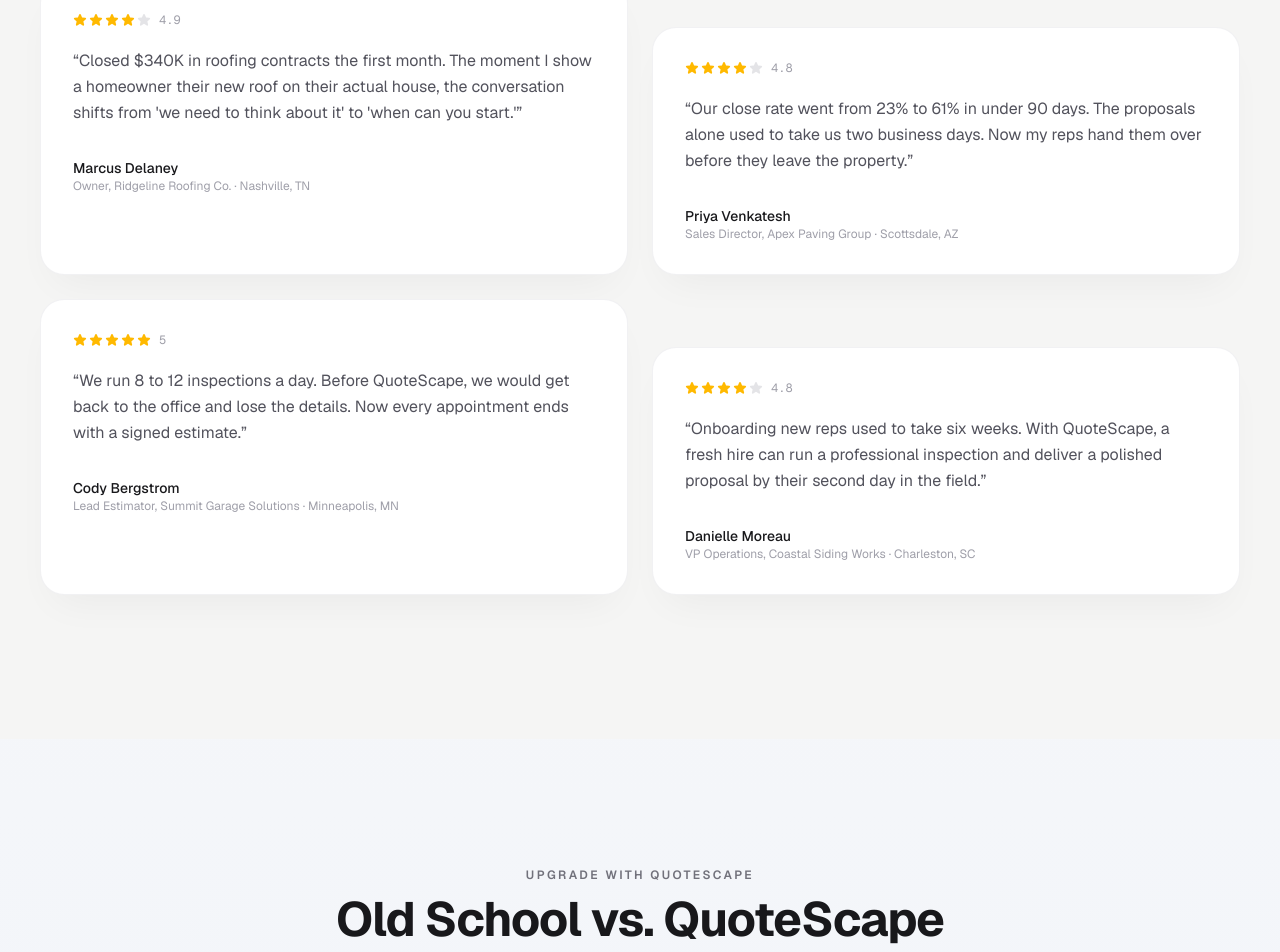
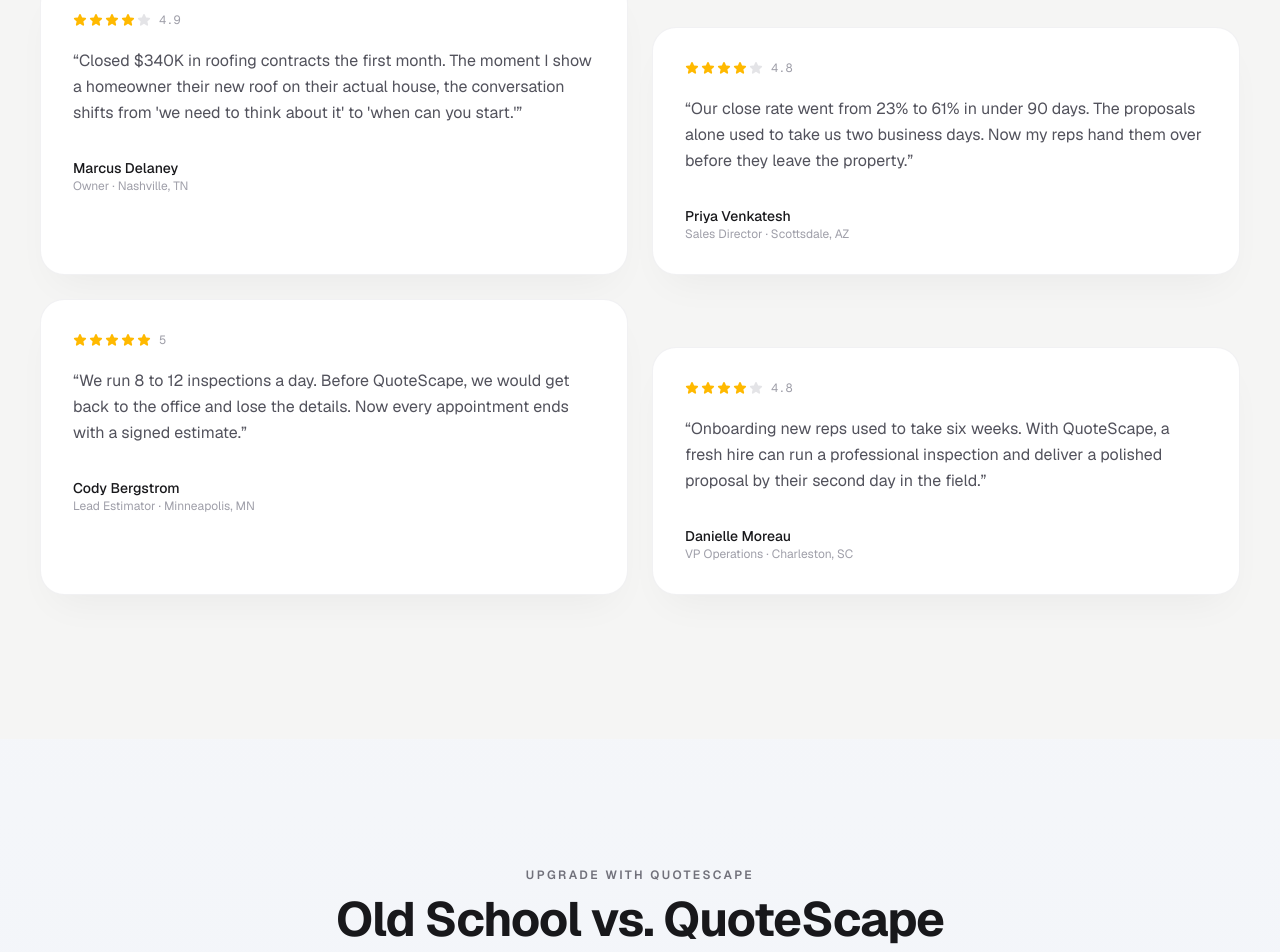
Before and after one commit to beshoybarsoum999/quotescape-website, a Next.js app: page / in a window 1280 px wide. Shown: the part 9621-10573 px from the top of the page. Built offline with nearby package versions, Linux system fonts and the light colour scheme; a web font is replaced by a local one.

Commit message:
Update favicon, remove company names from testimonials

```diff
--- a/src/app/layout.tsx
+++ b/src/app/layout.tsx
@@ -34,6 +34,7 @@
       className={`${geistSans.variable} ${geistMono.variable} ${inter.variable} antialiased`}
     >
       <head>
+        <link rel="icon" href="/favicon.png" type="image/png" />
         <link
           href="https://api.fontshare.com/v2/css?f[]=clash-grotesk@200,300,400,500,600,700&display=swap"
           rel="stylesheet"
--- a/src/components/Testimonials.tsx
+++ b/src/components/Testimonials.tsx
@@ -87,7 +87,7 @@
       <div>
         <p className="text-sm font-medium text-zinc-900">{t.name}</p>
         <p className="text-xs text-zinc-400">
-          {t.title} &middot; {t.location}
+          {t.title.split(",")[0]} &middot; {t.location}
         </p>
       </div>
     </motion.div>
```
Also changed, not shown: public/favicon.png (added).
